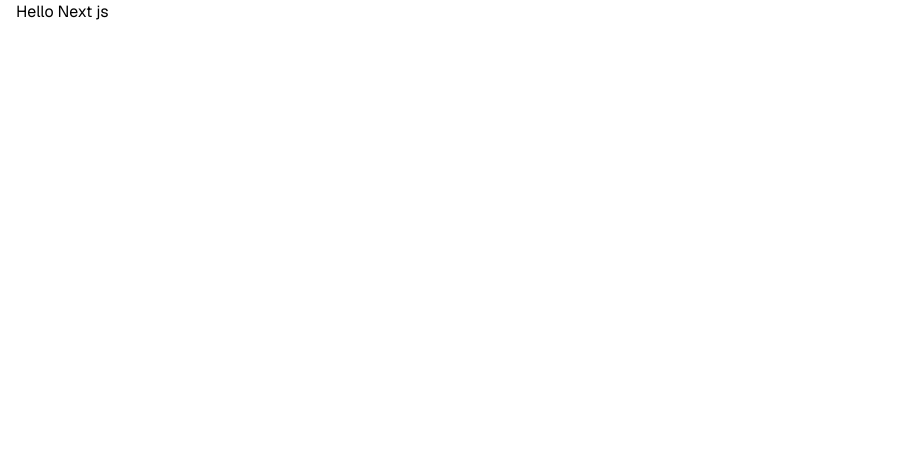
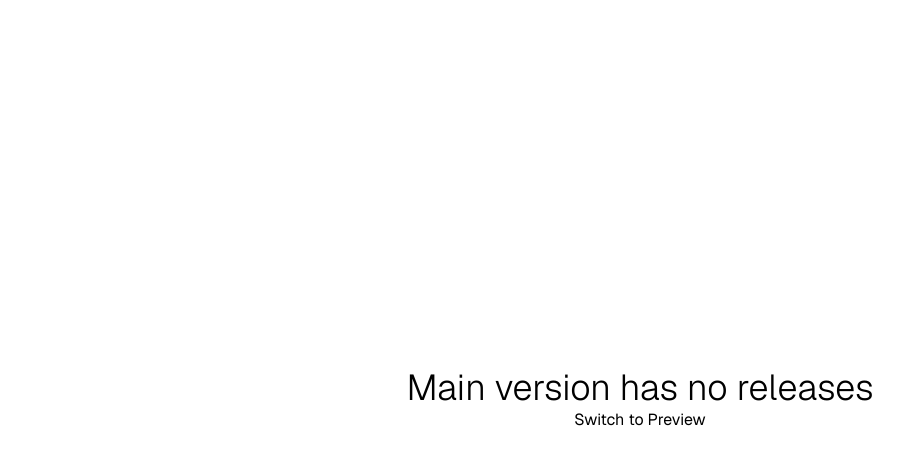
Before and after one commit to theKrishDas/extrack, a Next.js app: page / in a window 1280 px wide. Shown: the top 464 px of the page, without its empty margins (0-918 px from the left). Built offline with nearby package versions, Linux system fonts and the light colour scheme.

Commit message:
ADD: Comment to switch to preview branch

```diff
--- a/app/page.tsx
+++ b/app/page.tsx
@@ -1,7 +1,8 @@
 export default function Home() {
   return (
-    <>
-      <h1>Hello Next js</h1>
-    </>
+    <div className="flex h-[100dvh] flex-col items-start justify-center pl-3 md:items-center md:p-0">
+      <h1 className="text-4xl font-light">Main version has no releases</h1>
+      <p>Switch to Preview</p>
+    </div>
   );
 }
```
